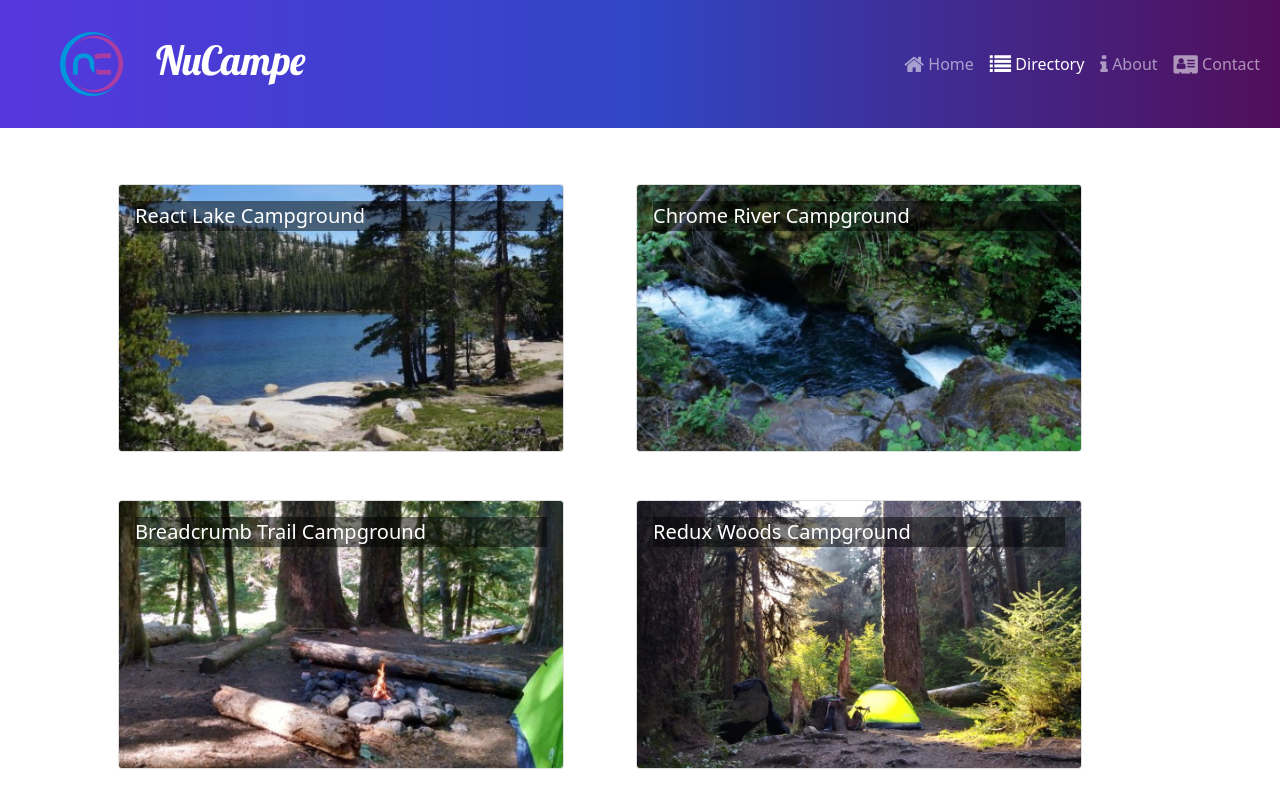
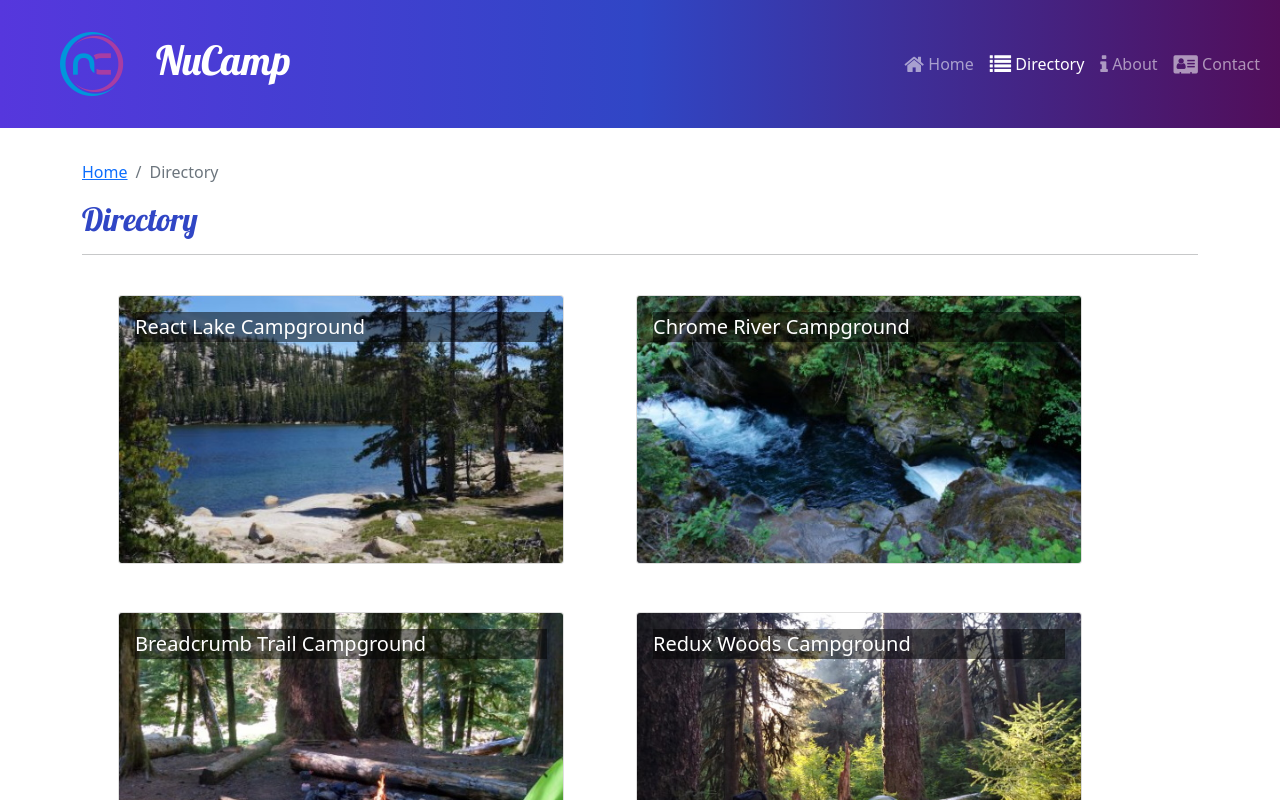
Before and after one commit to Laidir88/react-nucampsite, a React (Create React App) app: page /directory in a window 1280 px wide. Shown: the top 800 px of the page. Built offline with nearby package versions, Linux system fonts and the light colour scheme.

Commit message:
Breadcrumbs

```diff
--- a/src/components/Header.js
+++ b/src/components/Header.js
@@ -18,7 +18,7 @@
     <Navbar dark color="primary" sticky="top" expand="md">
       <NavbarBrand href="/" className="ms-5">
         <img src={NucampLogo} alt="nucamp logo" className="float-start" />
-        <h1 className="mt-1">NuCampe</h1>
+        <h1 className="mt-1">NuCamp</h1>
       </NavbarBrand>
       <NavbarToggler onClick={() => setMenuOpen(!menuOpen)} />
       <Collapse isOpen={menuOpen} navbar>
--- /dev/null
+++ b/src/components/SubHeader.js
@@ -0,0 +1,28 @@
+import { Col, Row, Breadcrumb, BreadcrumbItem } from "reactstrap";
+import { Link } from "react-router-dom";
+
+const SubHeader = ({ current, detail }) => {
+  return (
+    <Row>
+      <Col>
+        <Breadcrumb>
+          {current != "Home" && (
+            <BreadcrumbItem>
+              <Link to="/">Home</Link>
+            </BreadcrumbItem>
+          )}
+          {detail && (
+            <BreadcrumbItem>
+              <Link to="/directory">Directory</Link>
+            </BreadcrumbItem>
+          )}
+          <BreadcrumbItem active>{current}</BreadcrumbItem>
+        </Breadcrumb>
+        <h2>{current}</h2>
+        <hr />
+      </Col>
+    </Row>
+  );
+};
+
+export default SubHeader;
--- a/src/pages/CampsiteDetailPage.js
+++ b/src/pages/CampsiteDetailPage.js
@@ -3,6 +3,7 @@
 import { selectCampsiteById } from "../features/campsites/campsitesSlice";
 import CampsiteDetail from "../features/campsites/CampsiteDetail";
 import CommentsList from "../features/comments/CommentsList";
+import SubHeader from "../components/SubHeader";
 
 const CampsiteDetailPage = () => {
   const { campsiteId } = useParams();
@@ -10,6 +11,7 @@
 
   return (
     <Container>
+      <SubHeader current={campsite.name} detail={true} />
       <Row>
         <CampsiteDetail campsite={campsite} />
         <CommentsList campsiteId={campsiteId} />
--- a/src/pages/CampsitesDirectoryPage.js
+++ b/src/pages/CampsitesDirectoryPage.js
@@ -1,9 +1,11 @@
 import { Container } from "reactstrap";
 import CampsitesList from "../features/campsites/CampsitesList";
+import SubHeader from "../components/SubHeader";
 
 const CampsitesDirectoryPage = () => {
   return (
     <Container>
+      <SubHeader current="Directory" />
       <CampsitesList />
     </Container>
   );
--- a/src/pages/HomePage.js
+++ b/src/pages/HomePage.js
@@ -1,9 +1,11 @@
 import { Container } from "reactstrap";
 import DisplayList from "../features/display/DisplayList";
+import SubHeader from "../components/SubHeader";
 
 const HomePage = () => {
   return (
     <Container>
+      <SubHeader current="Home" />
       <DisplayList />
     </Container>
   );
```
